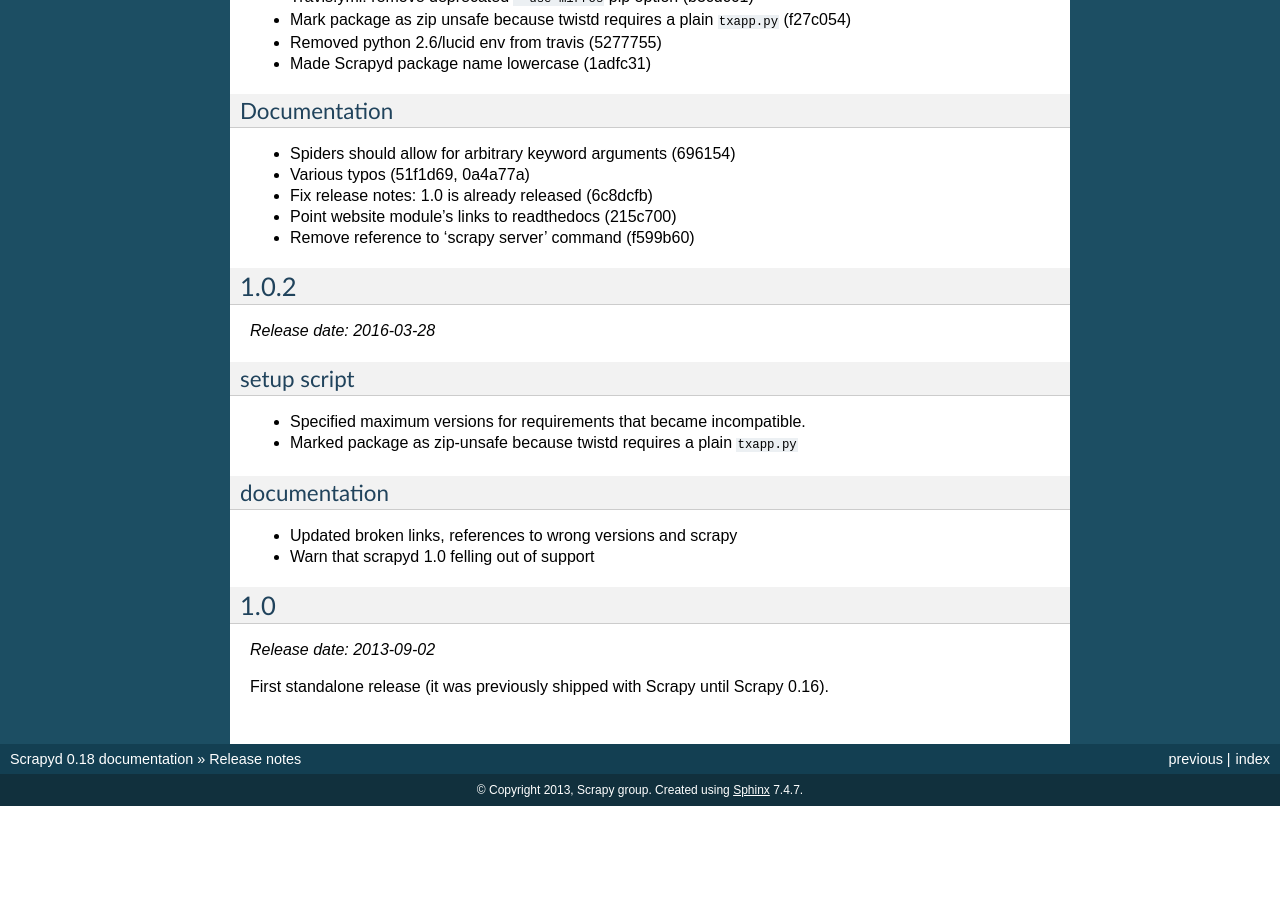
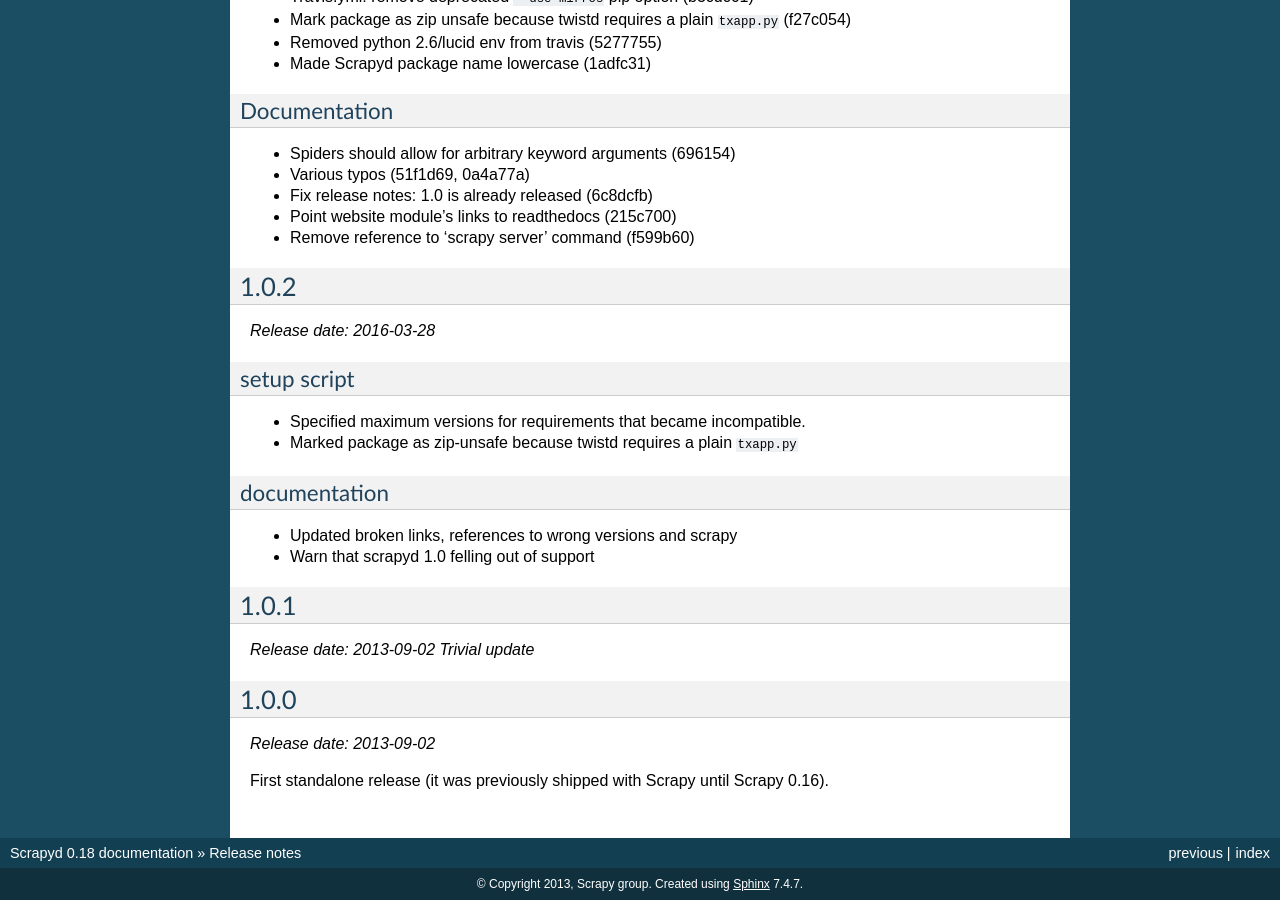
Before and after one commit to scrapy/scrapyd, a Sphinx documentation site: the page built from docs/news.rst, in a window 1280 px wide and 900 px high, scrolled down 769 px. Built offline with Sphinx 7.4.7, drawn with Linux system fonts in a browser that asks for light colours; before the commit the page ends 1575 px from its top, so only the background shows below that.

Commit message:
skipping versions can cause confussion

```diff
--- a/docs/news.rst
+++ b/docs/news.rst
@@ -66,8 +66,13 @@
 - Updated broken links, references to wrong versions and scrapy
 - Warn that scrapyd 1.0 felling out of support
 
-1.0
----
+1.0.1
+-----
+*Release date: 2013-09-02*
+*Trivial update*
+
+1.0.0
+-----
 *Release date: 2013-09-02*
 
 First standalone release (it was previously shipped with Scrapy until Scrapy 0.16).
```
